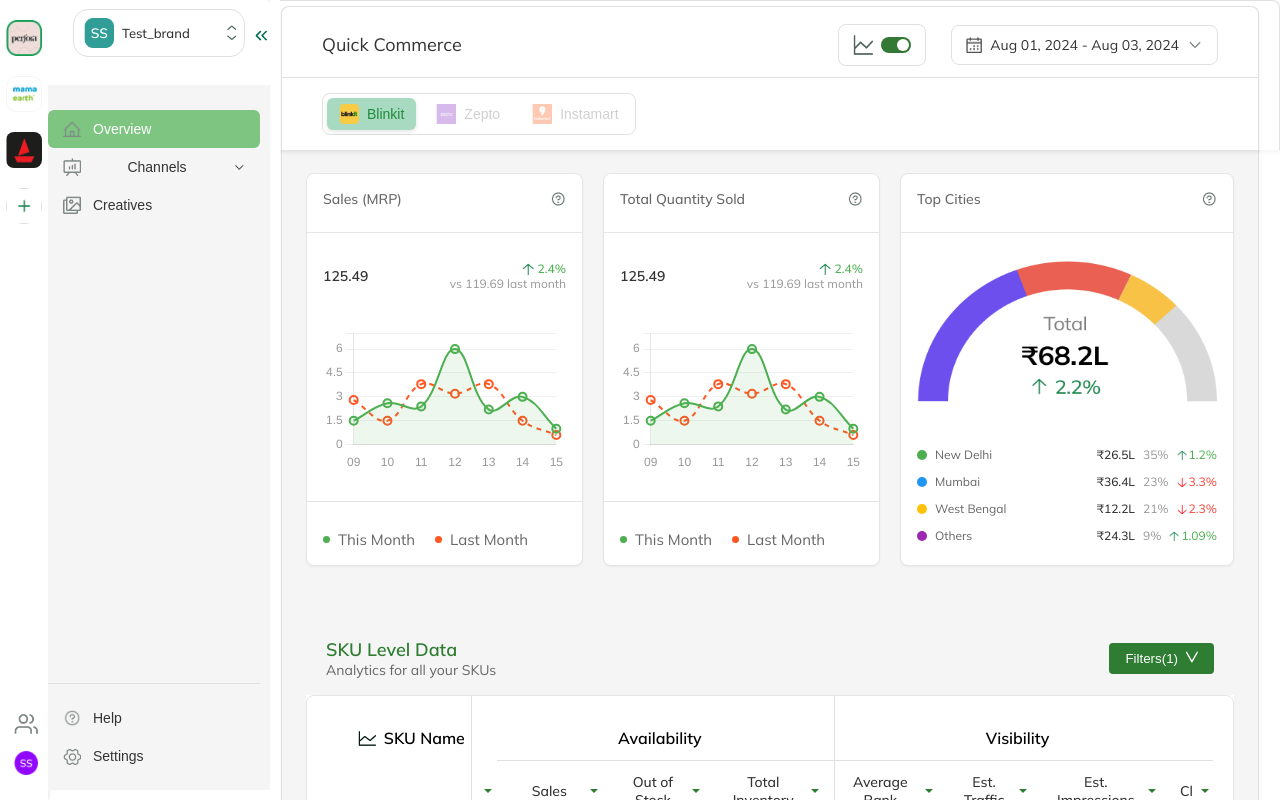
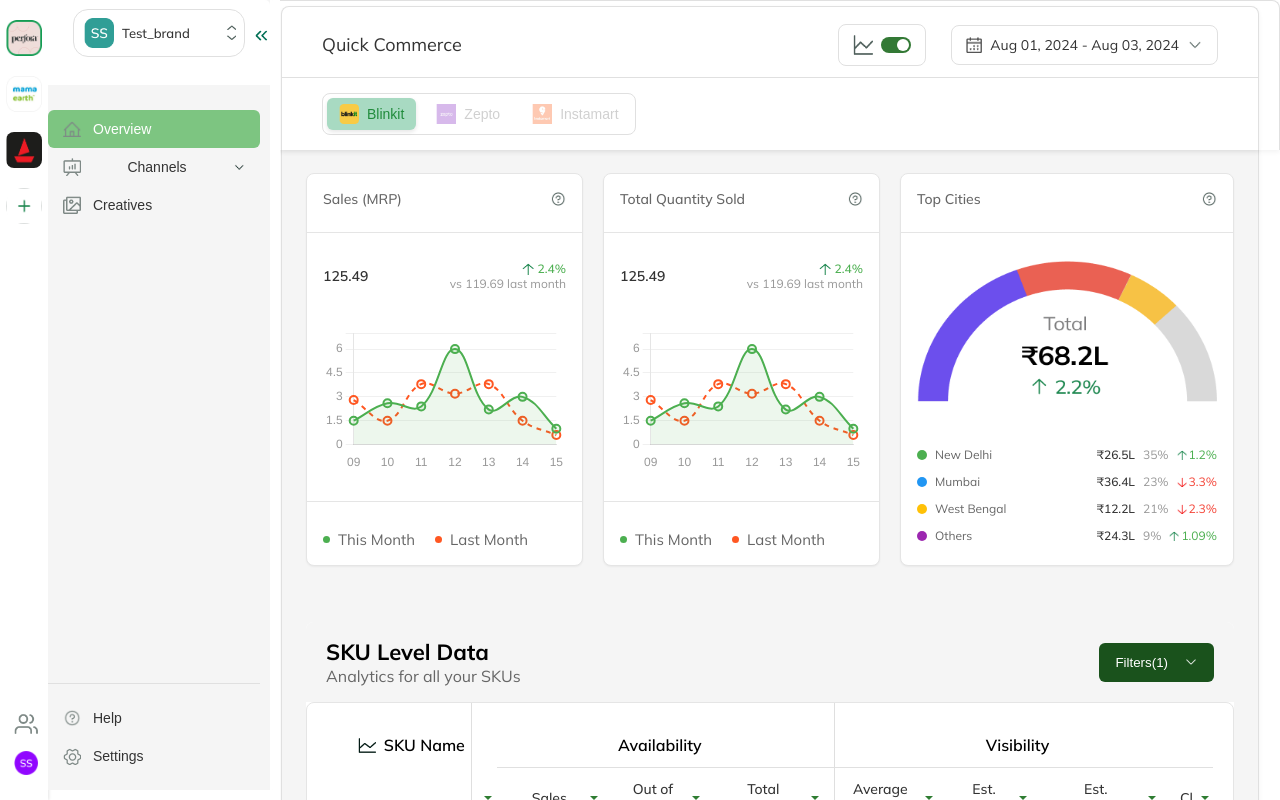
Before and after one commit to prashantkumar182000/retail-insights-dashboard, a React (Create React App) app: page / in a window 1280 px wide. Shown: the top 800 px of the page. Built offline with nearby package versions, Linux system fonts and the light colour scheme.

Commit message:
sidebae upd5

```diff
--- a/src/styles/city-table.css
+++ b/src/styles/city-table.css
@@ -10,38 +10,47 @@
 }
 
 .table-header h2 {
-  font-size: 18px;
-  font-weight: 600;
-  color: #2E7D32;
+  font-size: 22px;
+  font-weight: 800;
+  color: #000000;
   margin: 0;
 }
 
 .table-header p {
-  font-size: 14px;
+  font-size: 16px;
   color: #666666;
   margin: 0;
 }
 
 .filter-button {
-  background-color: #2E7D32;
+  background-color: #1a521c;
   color: white;
-  padding: 8px 16px;
+  padding: 12px 16px;
   border: none;
-  border-radius: 4px;
+  border-radius: 6px;
   cursor: pointer;
-  transition: background-color 0.2s ease;
+  transition: all 0.2s ease;
+  display: inline-flex;
+  align-items: center;
+  gap: 8px; /* Replaces margin-left on arrow */
+  font-weight: 500;
 }
 
 .filter-button:hover {
   background-color: #215E2B;
+  transform: translateY(-1px); /* Subtle lift effect */
 }
 
 .filter-arrow {
-  width: 12px;
-  height: 12px;
-  margin-left: 8px;
+  width: 14px;
+  height: 14px;
+  transition: transform 0.2s ease;
+  filter: brightness(0) invert(1); /* Ensures white arrow */
 }
 
+.filter-button:hover .filter-arrow {
+  transform: translateX(2px); /* Move arrow right on hover */
+}
 .table-wrapper {
   overflow-x: auto;
   padding: 20px;
```
Also changed, not shown: src/assets/icons/body/Drop-down.png.
